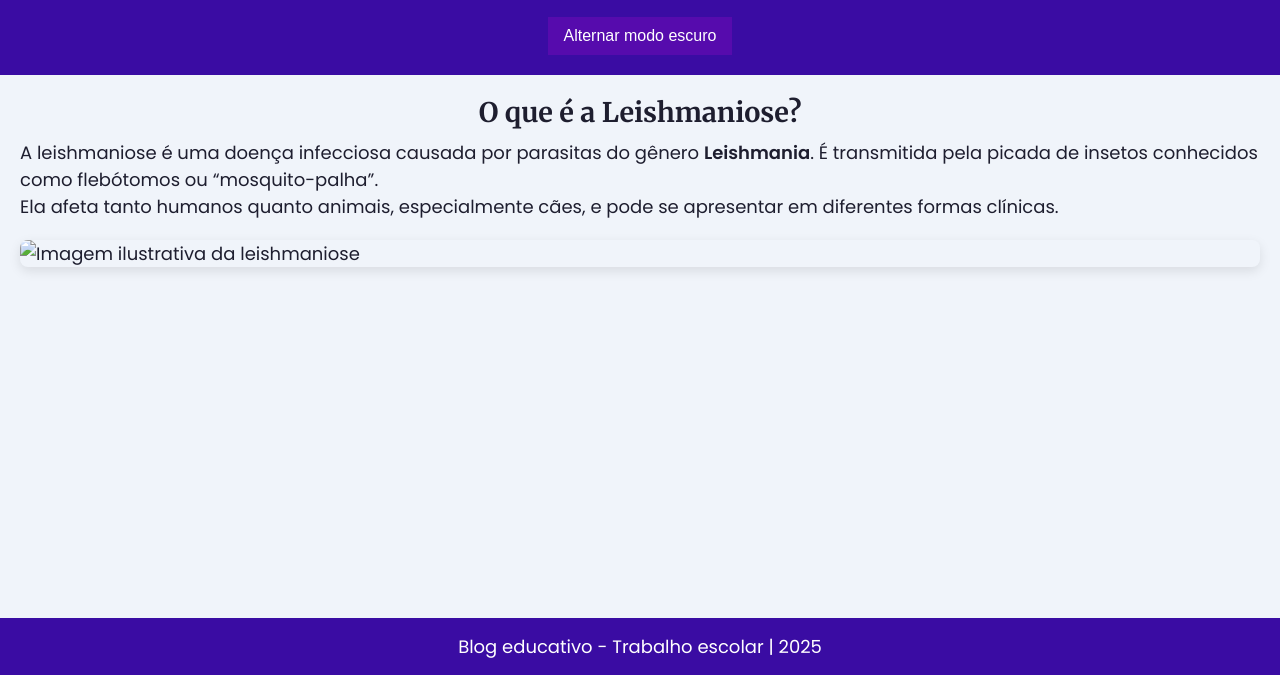
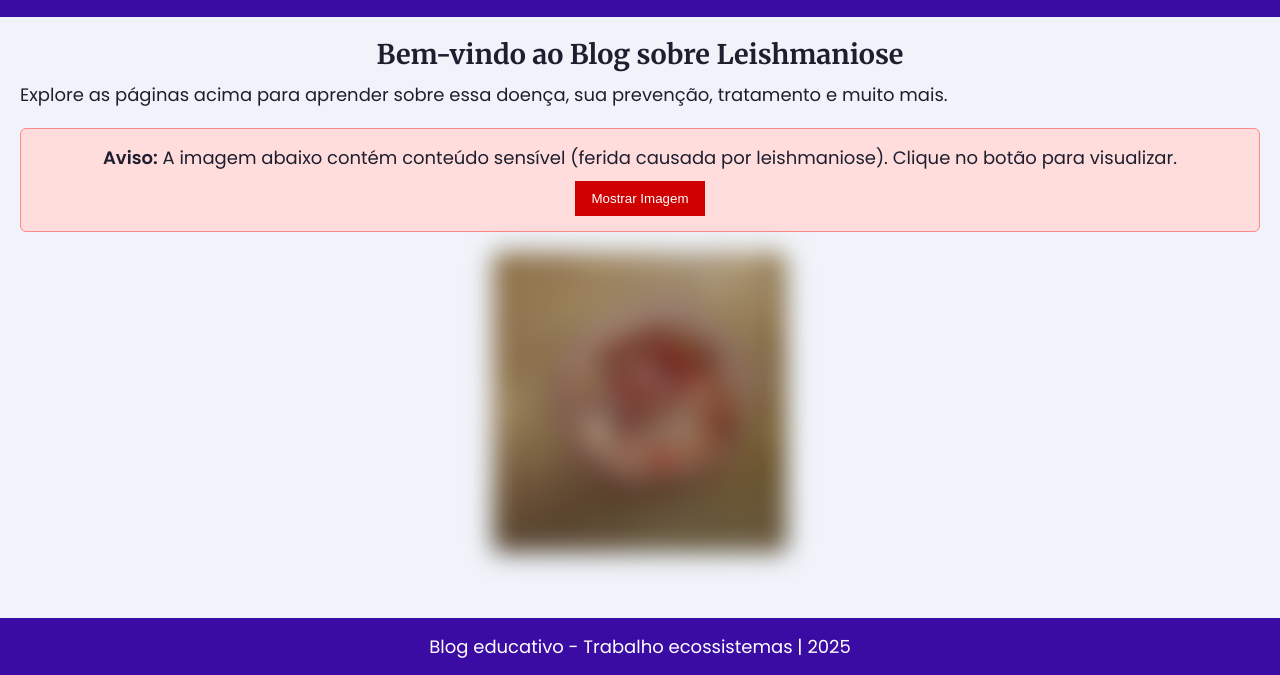
Before and after one commit to baianoo-cmd/blog-leishmaniose, a plain HTML site: page index.html in a window 1280 px wide. Shown: the part 125-800 px from the top of the page. Drawn offline with Linux system fonts and the light colour scheme.

Commit message:
Add files via upload

```diff
--- a/index.html
+++ b/index.html
@@ -2,13 +2,42 @@
 <html lang="pt-BR">
 <head>
   <meta charset="UTF-8">
-  <title>Blog sobre Leishmaniose</title>
+  <title>Blog da Leishmaniose</title>
   <link rel="stylesheet" href="style.css">
-  <script src="script.js" defer></script>
+  <script>
+    function revelarImagem() {
+      const imagem = document.getElementById("imagemSensivel");
+      const aviso = document.getElementById("aviso");
+      imagem.classList.remove("blur");
+      aviso.style.display = "none";
+    }
+  </script>
+  <style>
+    .blur {
+      filter: blur(12px);
+      transition: filter 0.5s;
+    }
+    #aviso {
+      text-align: center;
+      margin: 20px 0;
+      background-color: #ffdddd;
+      padding: 15px;
+      border: 1px solid #ff8888;
+      border-radius: 6px;
+    }
+    #aviso button {
+      margin-top: 10px;
+      padding: 10px 16px;
+      background-color: #d00000;
+      color: white;
+      border: none;
+      cursor: pointer;
+    }
+  </style>
 </head>
 <body>
   <header>
-    <h1>Leishmaniose: o que é?</h1>
+    <h1>Blog da Leishmaniose</h1>
     <nav>
       <ul>
         <li><a href="index.html">Início</a></li>
@@ -20,25 +49,19 @@
         <li><a href="referencias.html">Referências</a></li>
       </ul>
     </nav>
-    <button id="toggle-dark">Alternar modo escuro</button>
   </header>
   <main>
-    <section>
-      <h2>O que é a Leishmaniose?</h2>
-      <p>
-        A leishmaniose é uma doença infecciosa causada por parasitas do gênero <strong>Leishmania</strong>.
-        É transmitida pela picada de insetos conhecidos como flebótomos ou “mosquito-palha”.
-      </p>
-      <p>
-        Ela afeta tanto humanos quanto animais, especialmente cães, e pode se apresentar em diferentes formas clínicas.
-      </p>
-    </section>
-    <section>
-      <img src="leishmaniose.jpg" alt="Imagem ilustrativa da leishmaniose" style="max-width:100%;">
-    </section>
+    <h2>Bem-vindo ao Blog sobre Leishmaniose</h2>
+    <p>Explore as páginas acima para aprender sobre essa doença, sua prevenção, tratamento e muito mais.</p>
+    <div id="aviso">
+      <strong>Aviso:</strong> A imagem abaixo contém conteúdo sensível (ferida causada por leishmaniose). Clique no botão para visualizar.
+      <br>
+      <button onclick="revelarImagem()">Mostrar Imagem</button>
+    </div>
+    <img id="imagemSensivel" src="leishmaniose_ferida.jpg" alt="Ferida causada por leishmaniose" class="blur">
   </main>
   <footer>
-    <p>Blog educativo - Trabalho escolar | 2025</p>
+    <p>Blog educativo - Trabalho ecossistemas | 2025</p>
   </footer>
 </body>
 </html>
```
Also changed, not shown: prevencao.html (+1 -5 lines), referencias.html (+11 -1 lines), sintomas.html (+16 -2 lines), tipos.html (+18 -2 lines), transmissao.html (+1 -5 lines), tratamento.html (+2 -7 lines), leishmaniose_ferida.jpg (added).
